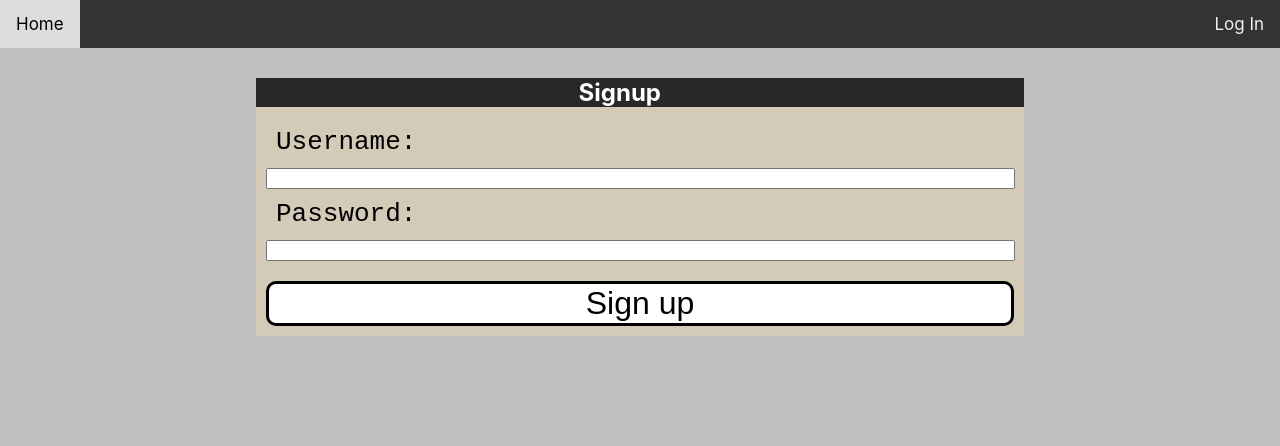
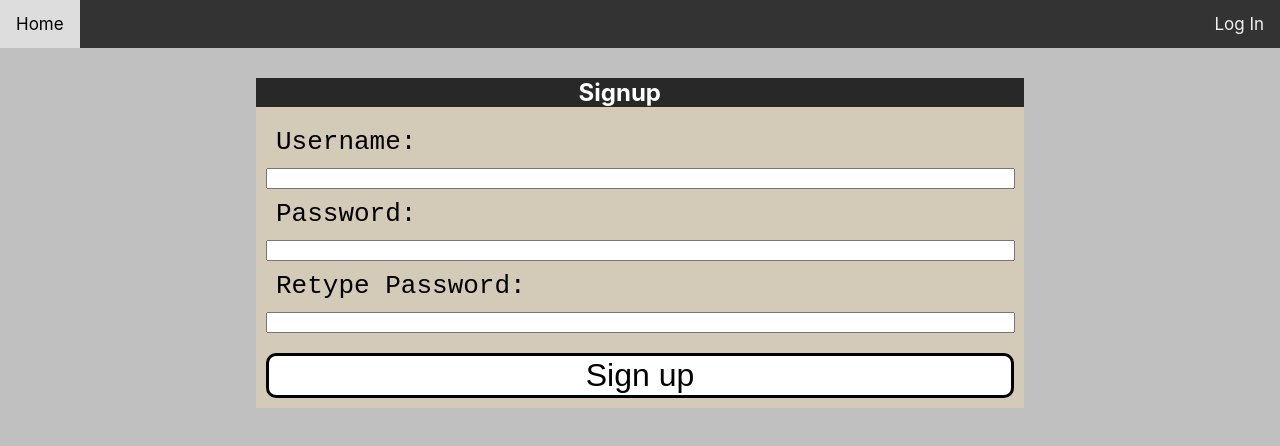
Before and after one commit to luciancahil/ww-Frontend, a React (Create React App) app: page /signup in a window 1280 px wide. Shown: the top 446 px of the page. Built offline with nearby package versions, Linux system fonts and the light colour scheme.

Commit message:
Added typing ability and second password box

```diff
--- a/src/Components/signup.component.js
+++ b/src/Components/signup.component.js
@@ -7,16 +7,36 @@ class SignUp extends React.Component {
     super(props);
 
     //this.onSubmit = this.onSubmit.bind(this);
-    //this.onChangeUsername = this.onChangeUsername.bind(this);
-    //this.onChangePassword = this.onChangePassword.bind(this);
+    this.onChangeUsername = this.onChangeUsername.bind(this);
+    this.onChangePasswordOne = this.onChangePasswordOne.bind(this);
+    this.onChangePasswordTwo = this.onChangePasswordTwo.bind(this);
     this.state = {
         signup_username: "" ,
-        signup_password: "",
+        signup_password_one: "",
+        signup_password_two: "",
         signup_status: "Hello"
     };
     if(sessionStorage.getItem(this.props.randomSession + "username") !== null){
         props.quickStart(sessionStorage.getItem(this.props.randomSession + "username"))
     }
+  }
+
+  onChangeUsername(e){
+      this.setState({
+        signup_username : e.target.value
+      })
+  }
+
+  onChangePasswordOne(e){
+    this.setState({
+        signup_password_one : e.target.value
+    })
+  }
+
+  onChangePasswordTwo(e){
+    this.setState({
+        signup_password_two : e.target.value
+    })
   }
 
   render() {
@@ -28,7 +48,8 @@ class SignUp extends React.Component {
                 <div class = "BoxBottom">
                     <div class = "BoxForms">
                         <plaintext>Username:</plaintext><input type = "text" value = {this.state.signup_username} onChange = {this.onChangeUsername}></input><br></br>
-                        <plaintext>Password:</plaintext><input type = "password" value = {this.state.signup_password} onChange = {this.onChangePassword}></input><br></br>
+                        <plaintext>Password:</plaintext><input type = "password" value = {this.state.signup_password_one} onChange = {this.onChangePasswordOne}></input><br></br>
+                        <plaintext>Retype Password:</plaintext><input type = "password" value = {this.state.signup_password_two} onChange = {this.onChangePasswordTwo}></input><br></br>
                         <LoginError type = {this.state.signup_status}/>
                     </div>
 
```
